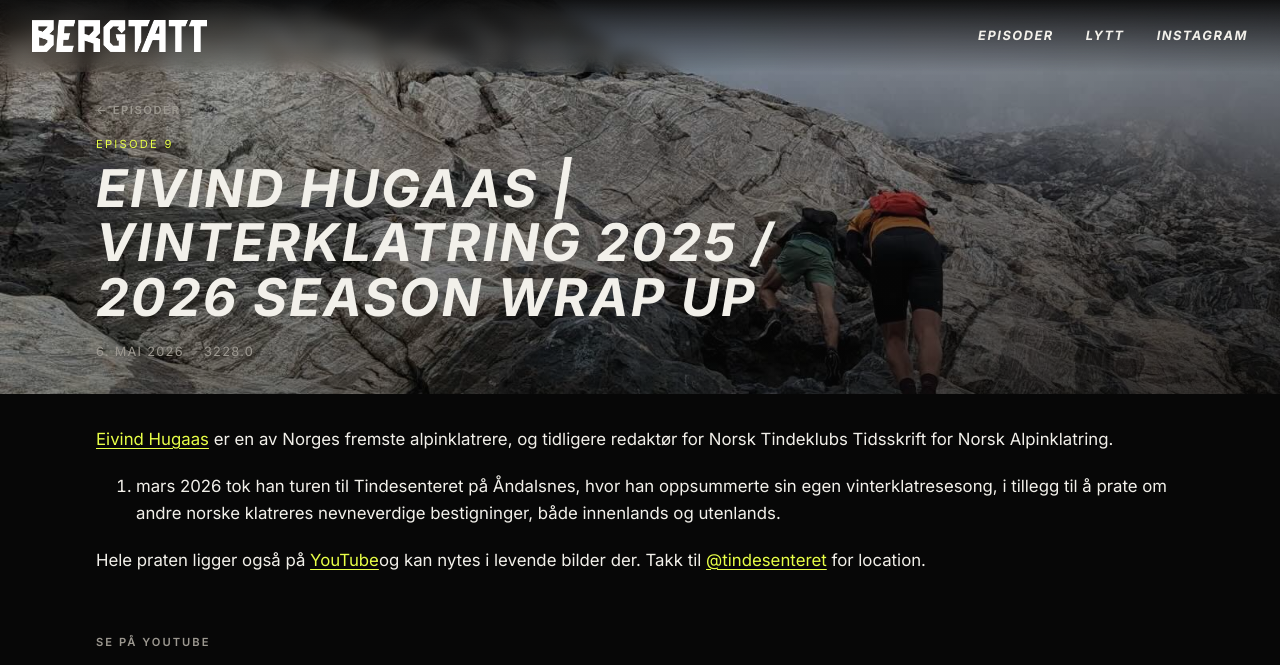
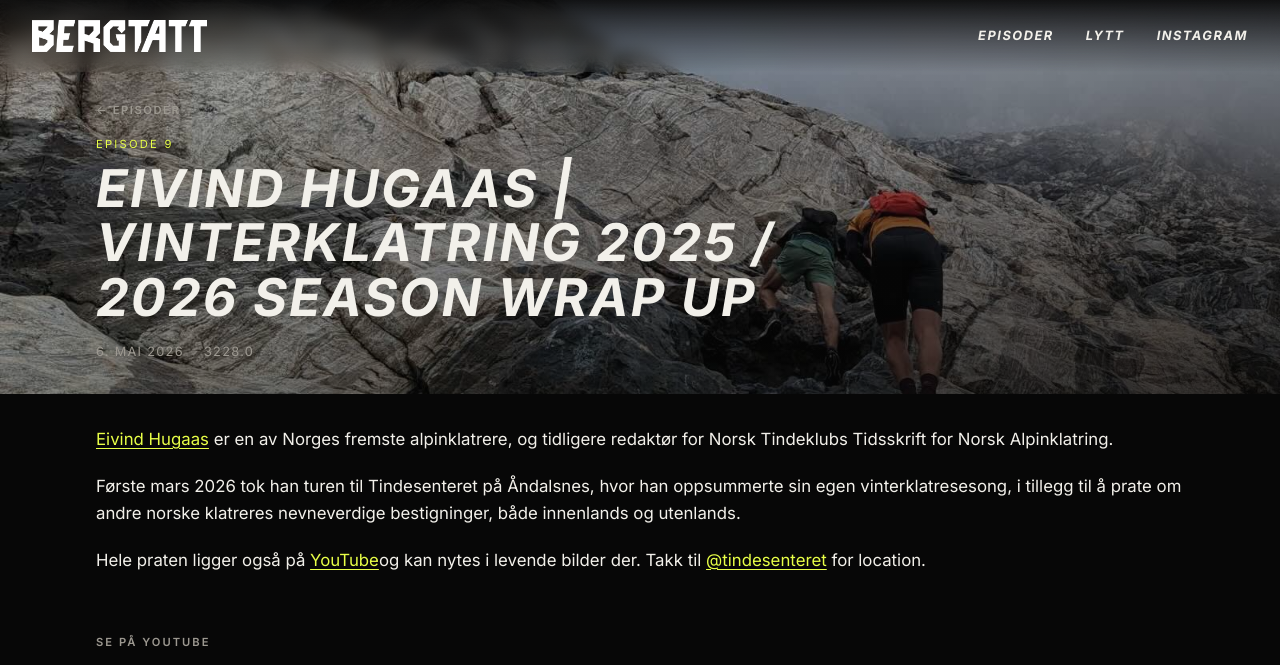
Before and after one commit to hanserino/bergtatt, a Jekyll site: the page built from _posts/2026-05-06-vinterklatring-season-wrap-up.md, in a window 1280 px wide and 900 px high, cut to the strip 0-665 px from the top of the window. Built offline with Jekyll 4.4.1, drawn with Linux system fonts in a browser that asks for light colours.

Commit message:
Update Episode “2026-05-06-vinterklatring-season-wrap-up”

```diff
--- a/_posts/2026-05-06-vinterklatring-season-wrap-up.md
+++ b/_posts/2026-05-06-vinterklatring-season-wrap-up.md
@@ -21,6 +21,6 @@ youtube_id: ROavQ31UU48
 ---
 [Eivind Hugaas](https://www.instagram.com/eivindhugaas/) er en av Norges fremste alpinklatrere, og tidligere redaktør for Norsk Tindeklubs Tidsskrift for Norsk Alpinklatring.
 
-1. mars 2026 tok han turen til Tindesenteret på Åndalsnes, hvor han oppsummerte sin egen vinterklatresesong, i tillegg til å prate om andre norske klatreres nevneverdige bestigninger, både innenlands og utenlands.
+Første mars 2026 tok han turen til Tindesenteret på Åndalsnes, hvor han oppsummerte sin egen vinterklatresesong, i tillegg til å prate om andre norske klatreres nevneverdige bestigninger, både innenlands og utenlands.
 
 Hele praten ligger også på [YouTube](https://youtu.be/ROavQ31UU48)og kan nytes i levende bilder der. Takk til [@tindesenteret](https://www.instagram.com/tindesenteret/) for location.
```
